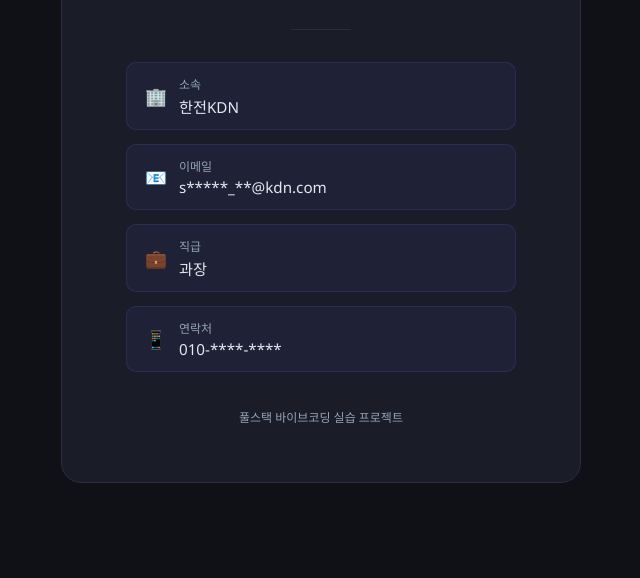
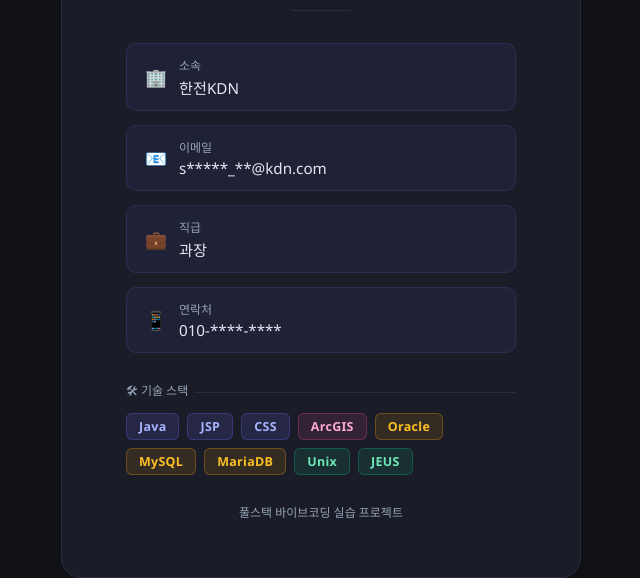
Before and after one commit to sjwkm2/web-test, a plain HTML site: page index.html in a window 1280 px wide. Shown: the part 298-876 px from the top of the page, without its empty margins (319-959 px from the left). Before the commit the page ends 800 px from the top, so only its background shows below. Drawn offline with Linux system fonts and the light colour scheme.

Commit message:
Add skills stack section to index.html

```diff
--- a/index.html
+++ b/index.html
@@ -125,8 +125,48 @@
       font-weight: 500;
     }
 
+    .skills {
+      margin-top: 28px;
+      text-align: left;
+    }
+
+    .skills-label {
+      color: var(--muted);
+      font-size: 0.75rem;
+      margin-bottom: 10px;
+      display: flex;
+      align-items: center;
+      gap: 6px;
+    }
+
+    .skills-label::after {
+      content: '';
+      flex: 1;
+      height: 1px;
+      background: var(--border);
+    }
+
+    .skills-tags {
+      display: flex;
+      flex-wrap: wrap;
+      gap: 8px;
+    }
+
+    .tag {
+      font-size: 0.78rem;
+      font-weight: 600;
+      padding: 4px 12px;
+      border-radius: 6px;
+      letter-spacing: 0.3px;
+    }
+
+    .tag-lang  { background: rgba(99,102,241,0.15); color: #a5b4fc; border: 1px solid rgba(99,102,241,0.3); }
+    .tag-db    { background: rgba(245,158,11,0.12);  color: #fbbf24; border: 1px solid rgba(245,158,11,0.3); }
+    .tag-infra { background: rgba(16,185,129,0.12);  color: #6ee7b7; border: 1px solid rgba(16,185,129,0.3); }
+    .tag-gis   { background: rgba(236,72,153,0.12);  color: #f9a8d4; border: 1px solid rgba(236,72,153,0.3); }
+
     .footer {
-      margin-top: 36px;
+      margin-top: 28px;
       font-size: 0.75rem;
       color: var(--muted);
     }
@@ -241,6 +281,20 @@
         </div>
       </li>
     </ul>
+    <div class="skills">
+      <div class="skills-label">🛠 기술 스택</div>
+      <div class="skills-tags">
+        <span class="tag tag-lang">Java</span>
+        <span class="tag tag-lang">JSP</span>
+        <span class="tag tag-lang">CSS</span>
+        <span class="tag tag-gis">ArcGIS</span>
+        <span class="tag tag-db">Oracle</span>
+        <span class="tag tag-db">MySQL</span>
+        <span class="tag tag-db">MariaDB</span>
+        <span class="tag tag-infra">Unix</span>
+        <span class="tag tag-infra">JEUS</span>
+      </div>
+    </div>
     <p class="footer">풀스택 바이브코딩 실습 프로젝트</p>
   </div>
 </body>
```
